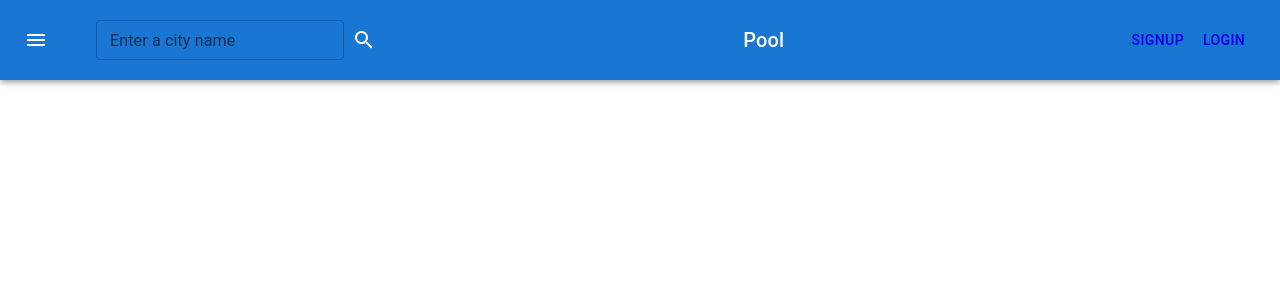
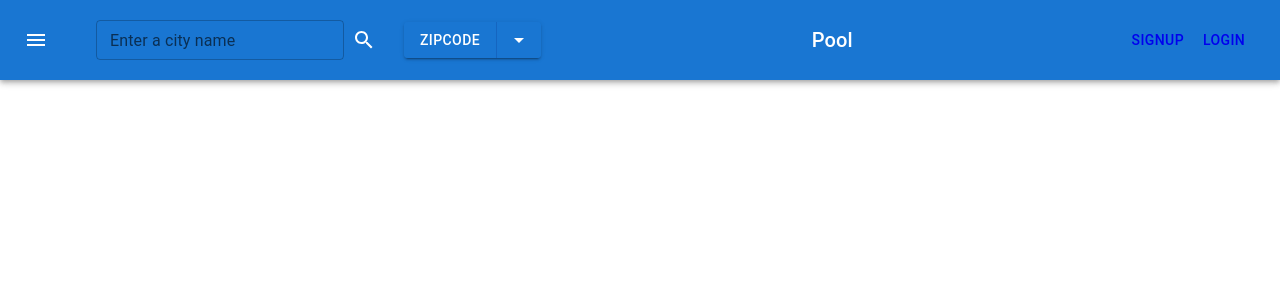
Before and after one commit to nexusstar12/CarpoolApp, a React (Create React App) app in the folder appfrontend/: page / in a window 1280 px wide. Shown: the top 300 px of the page. Built offline with nearby package versions, Linux system fonts and the light colour scheme.

Commit message:
dropdown added for searching in seachbar

```diff
--- a/appfrontend/src/components/Bar.js
+++ b/appfrontend/src/components/Bar.js
@@ -10,6 +10,7 @@
 import SignInPage from '../pages/SignInPage';
 import SignUp from './SignUp';
 import SearchBar from './SearchBar';
+import Dropdown from './Dropdown';
 
 
 
@@ -30,6 +31,7 @@
             <MenuIcon />
           </IconButton>
           <SearchBar/>
+          <Dropdown/>
           <Typography variant="h6" component="div" sx={{ flexGrow: 1 }}>
             Pool
           </Typography>
--- /dev/null
+++ b/appfrontend/src/components/Dropdown.js
@@ -0,0 +1,94 @@
+import * as React from 'react';
+import Button from '@mui/material/Button';
+import ButtonGroup from '@mui/material/ButtonGroup';
+import ArrowDropDownIcon from '@mui/icons-material/ArrowDropDown';
+import ClickAwayListener from '@mui/material/ClickAwayListener';
+import Grow from '@mui/material/Grow';
+import Paper from '@mui/material/Paper';
+import Popper from '@mui/material/Popper';
+import MenuItem from '@mui/material/MenuItem';
+import MenuList from '@mui/material/MenuList';
+
+const options = ['User Name', 'Zipcode', 'City'];
+
+export default function Dropdown() {
+  const [open, setOpen] = React.useState(false);
+  const anchorRef = React.useRef(null);
+  const [selectedIndex, setSelectedIndex] = React.useState(1);
+
+  const handleClick = () => {
+    console.info(`You clicked ${options[selectedIndex]}`);
+  };
+
+  const handleMenuItemClick = (event, index) => {
+    setSelectedIndex(index);
+    setOpen(false);
+  };
+
+  const handleToggle = () => {
+    setOpen((prevOpen) => !prevOpen);
+  };
+
+  const handleClose = (event) => {
+    if (anchorRef.current && anchorRef.current.contains(event.target)) {
+      return;
+    }
+
+    setOpen(false);
+  };
+
+  return (
+    <React.Fragment>
+      <ButtonGroup variant="contained" ref={anchorRef} aria-label="split button">
+        <Button onClick={handleClick}>{options[selectedIndex]}</Button>
+        <Button
+          size="small"
+          aria-controls={open ? 'split-button-menu' : undefined}
+          aria-expanded={open ? 'true' : undefined}
+          aria-label="select merge strategy"
+          aria-haspopup="menu"
+          onClick={handleToggle}
+        >
+          <ArrowDropDownIcon />
+        </Button>
+      </ButtonGroup>
+      <Popper
+        sx={{
+          zIndex: 1,
+        }}
+        open={open}
+        anchorEl={anchorRef.current}
+        role={undefined}
+        transition
+        disablePortal
+      >
+        {({ TransitionProps, placement }) => (
+          <Grow
+            {...TransitionProps}
+            style={{
+              transformOrigin:
+                placement === 'bottom' ? 'center top' : 'center bottom',
+            }}
+          >
+            <Paper>
+              <ClickAwayListener onClickAway={handleClose}>
+                <MenuList id="split-button-menu" autoFocusItem>
+                  {options.map((option, index) => (
+                    <MenuItem
+                      key={option}
+
+                      selected={index === selectedIndex}
+                      onClick={(event) => handleMenuItemClick(event, index)}
+                    >
+                      {option}
+                    </MenuItem>
+                  ))}
+                </MenuList>
+              </ClickAwayListener>
+            </Paper>
+          </Grow>
+        )}
+      </Popper>
+    </React.Fragment>
+  );
+}
```
